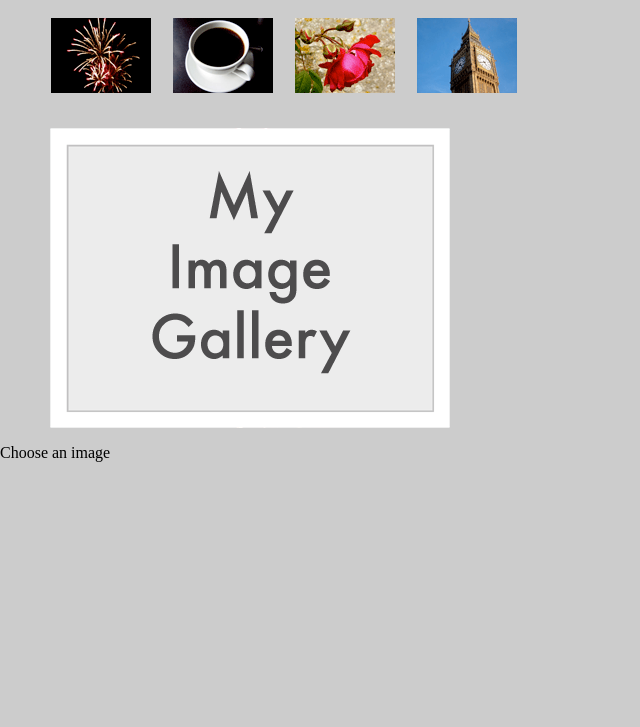
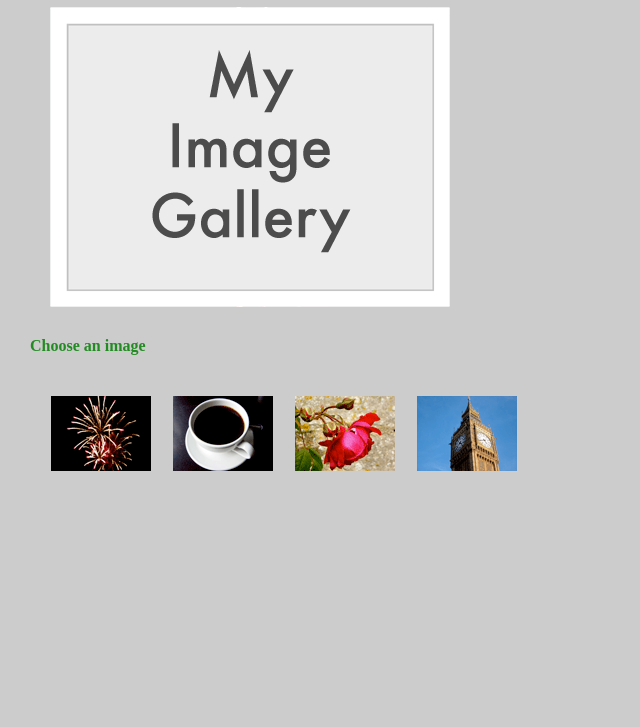
Before and after one commit to Guiwawa/mygit, a plain HTML site: page chapter4/gallery.html in a window 1280 px wide. Shown: the part 73-800 px from the top of the page, without its empty margins (0-640 px from the left). Drawn offline with Linux system fonts and the light colour scheme.

Commit message:
chapter4

```diff
--- a/chapter4/gallery.css
+++ b/chapter4/gallery.css
@@ -6,6 +6,7 @@ h1{
     margin-left: 60px;
     background-color: transparent;
     font-weight: :bold;
+    color:forestgreen;
 }
 ul{
     margin:0px;
@@ -26,3 +27,8 @@ img#placeholder{
     clear:both;
     margin-left:50px;
 }
+#description{
+    margin: 30px;
+    font-weight:bold;
+    color:forestgreen;
+}
--- a/chapter4/gallery.html
+++ b/chapter4/gallery.html
@@ -21,8 +21,6 @@
         <img src="images/bigben_suoxiao.jpg" alt="bigben">
         </a></li>
     </ul>
-    <img id="placeholder" src="images/placeholder.gif" alt="my image gallery">
-    <p id="description">Choose an image</p>
 <script tpye="text/javascript" src="scripts/showPic.js"></script>
 </body>
 </html>
--- a/chapter4/scripts/showPic.js
+++ b/chapter4/scripts/showPic.js
@@ -12,7 +12,7 @@ function showPic(whichpic){
     }
     return true;
 }
-window.onload=prepareGallery;
+
 function prepareGallery(){
     if(!document.getElementsByTagName||!document.getElementById)return false;
     if(!document.getElementById("imagegallery"))return false;
@@ -25,3 +25,34 @@ function prepareGallery(){
         }
     }
 }
+function preparePlaceholder(){
+    if(!document.createElement)return false;
+    if(!document.createTextNode)return false;
+    if(!document.getElementById)return false;
+    if(!document.getElementById("imagegallery"))return false;
+    var placeholder=document.createElement("img");
+    placeholder.setAttribute("id","placeholder");
+    placeholder.setAttribute("src","images/placeholder.gif");
+    placeholder.setAttribute("alt","my image gallery");
+    var description=document.createElement("p");
+    description.setAttribute("id","description");
+    var desctext=document.createTextNode("Choose an image");
+    description.appendChild(desctext);
+    var gallery=document.getElementById("imagegallery");
+     gallery.parentNode.insertBefore(placeholder,gallery);
+    gallery.parentNode.insertBefore(description,gallery);
+}
+function addLoadEvent(func){
+    var oldonload=window.onload;
+    if(typeof window.onload!='function'){
+        window.onload=func;
+    }
+    else{
+        window.onload=function(){
+        oldonload();
+        func();
+        }
+    }
+}
+addLoadEvent(preparePlaceholder);
+addLoadEvent(prepareGallery);
```
